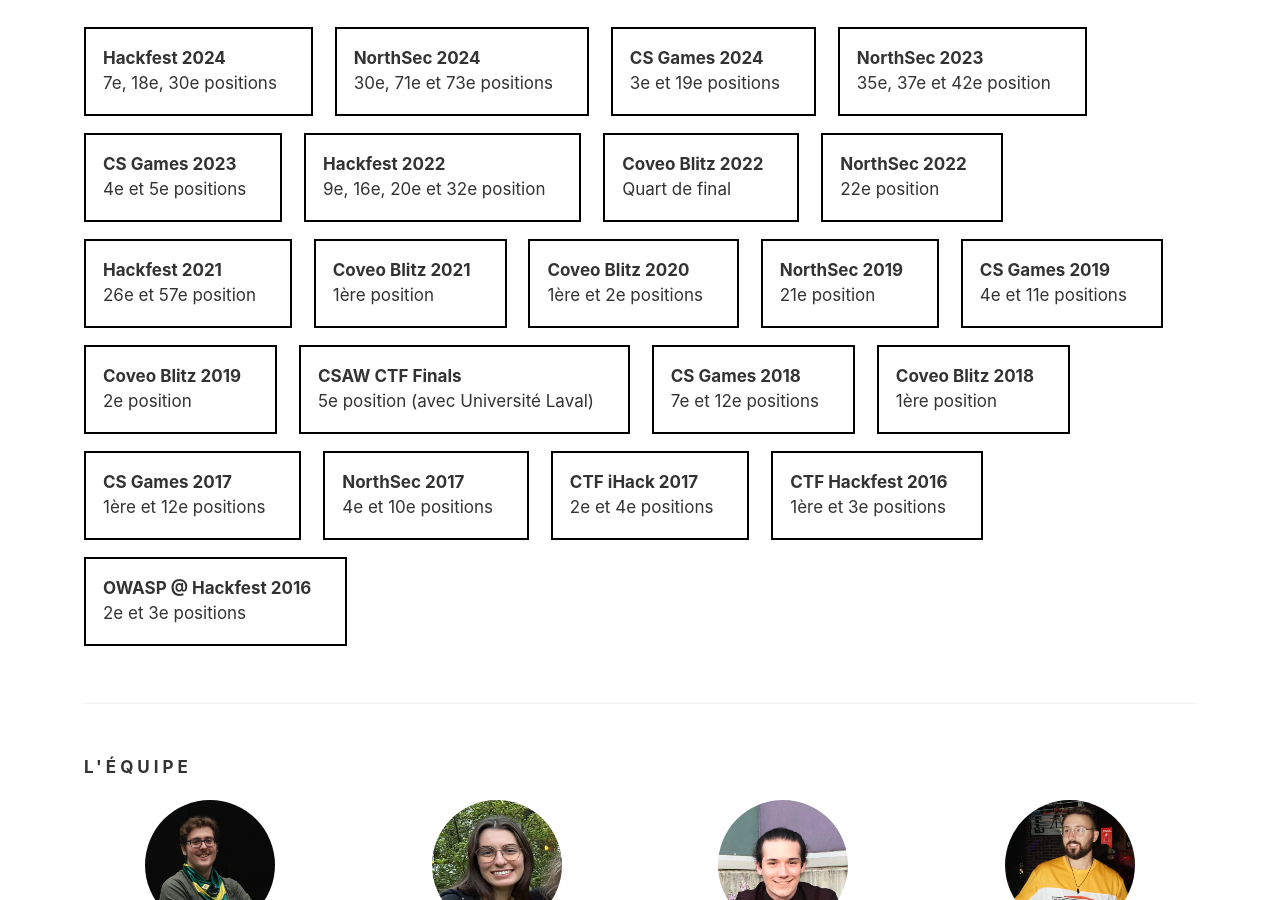
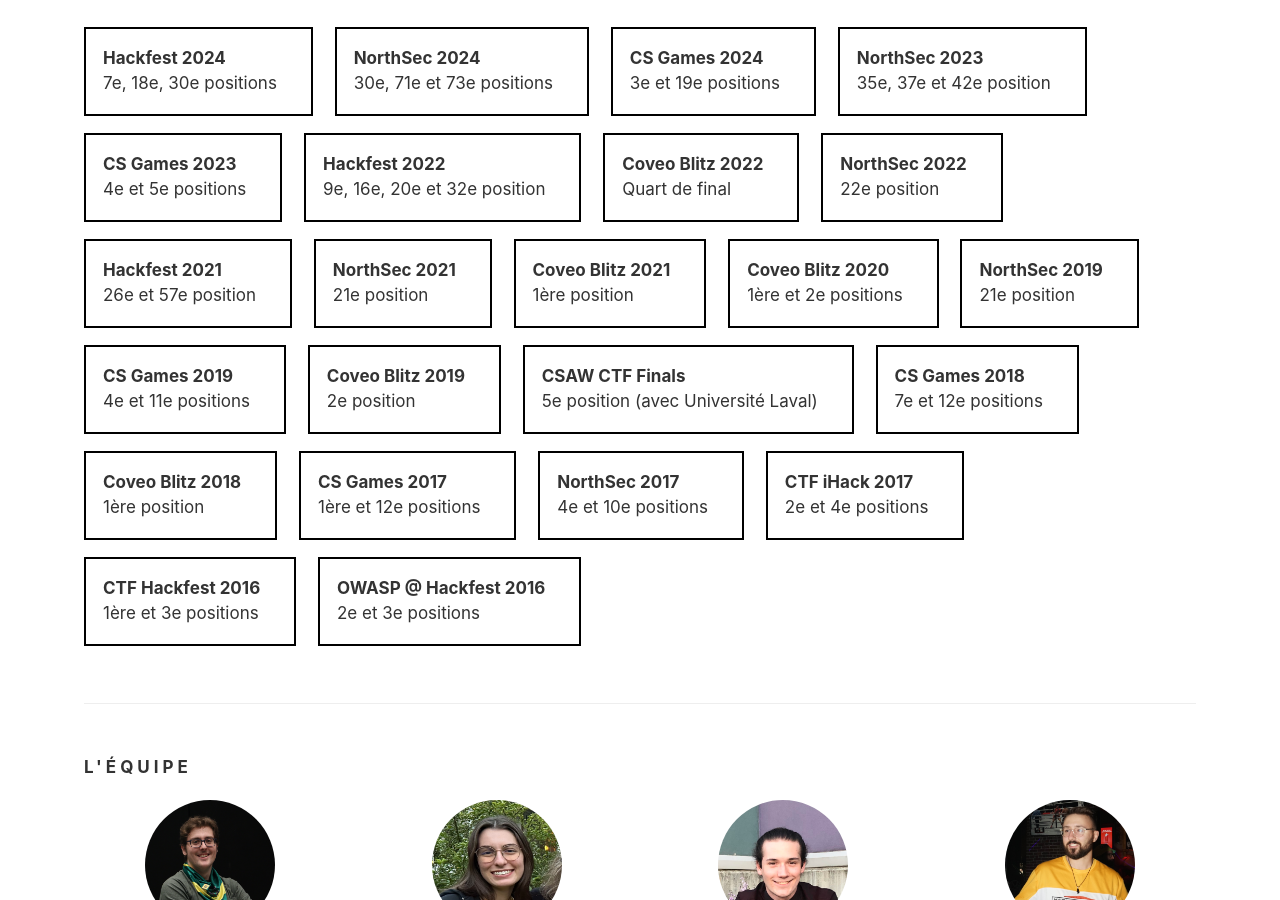
Before and after one commit to JDIS/Website, a Jekyll site: the page built from _pages/index.html, in a window 1280 px wide and 900 px high, scrolled down 2383 px. Built offline with Jekyll 4.4.1, drawn with Linux system fonts in a browser that asks for light colours; nearby versions of some CDN libraries; some web fonts are replaced.

Commit message:
add missing achievement

```diff
--- a/_data/achievements.json
+++ b/_data/achievements.json
@@ -34,6 +34,10 @@
   {
     "event": "Hackfest 2021",
     "achievement": "26e et 57e position"
+  },
+  {
+    "event": "NorthSec 2021",
+    "achievement": "21e position"
   },
   {
     "event": "Coveo Blitz 2021",
```
